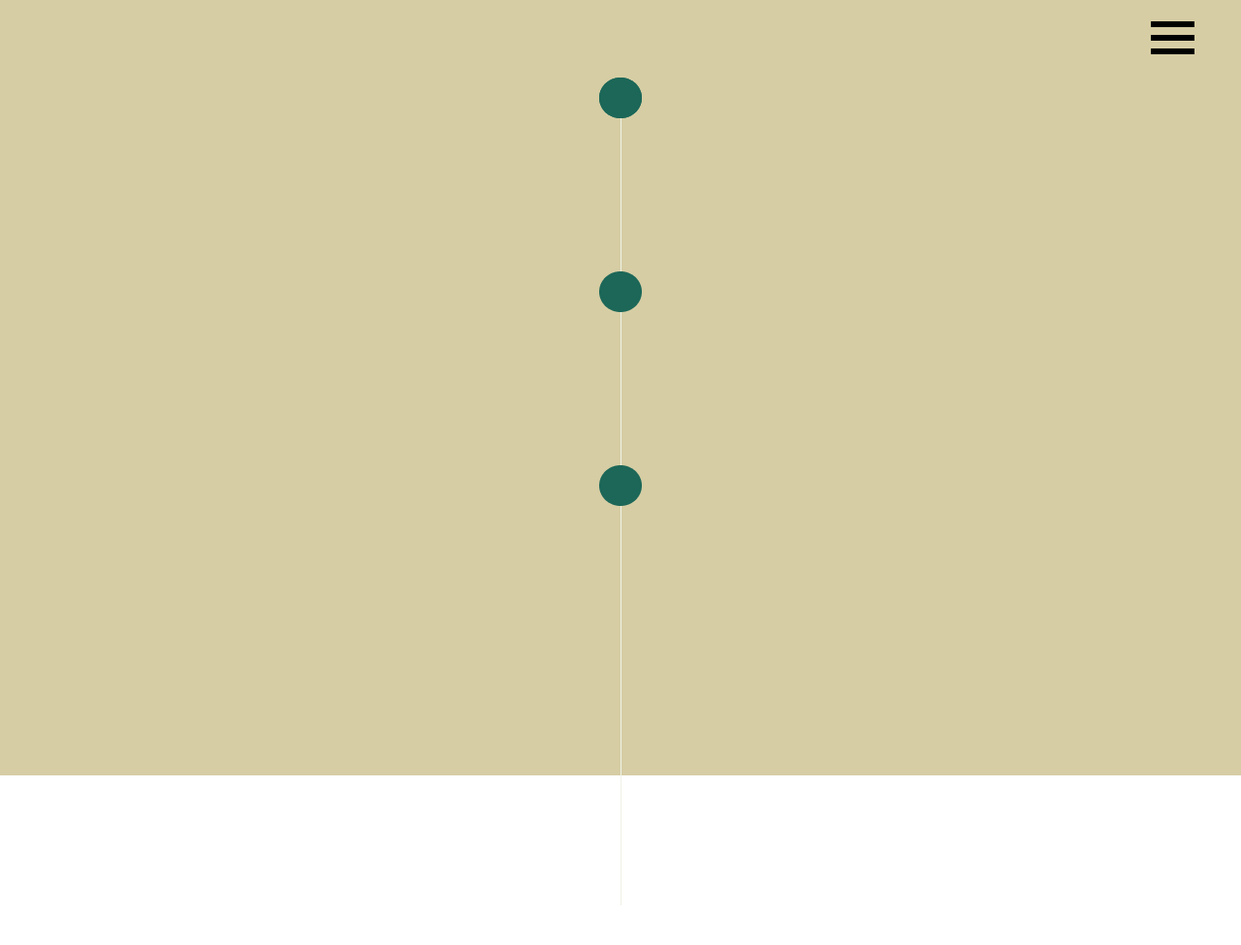
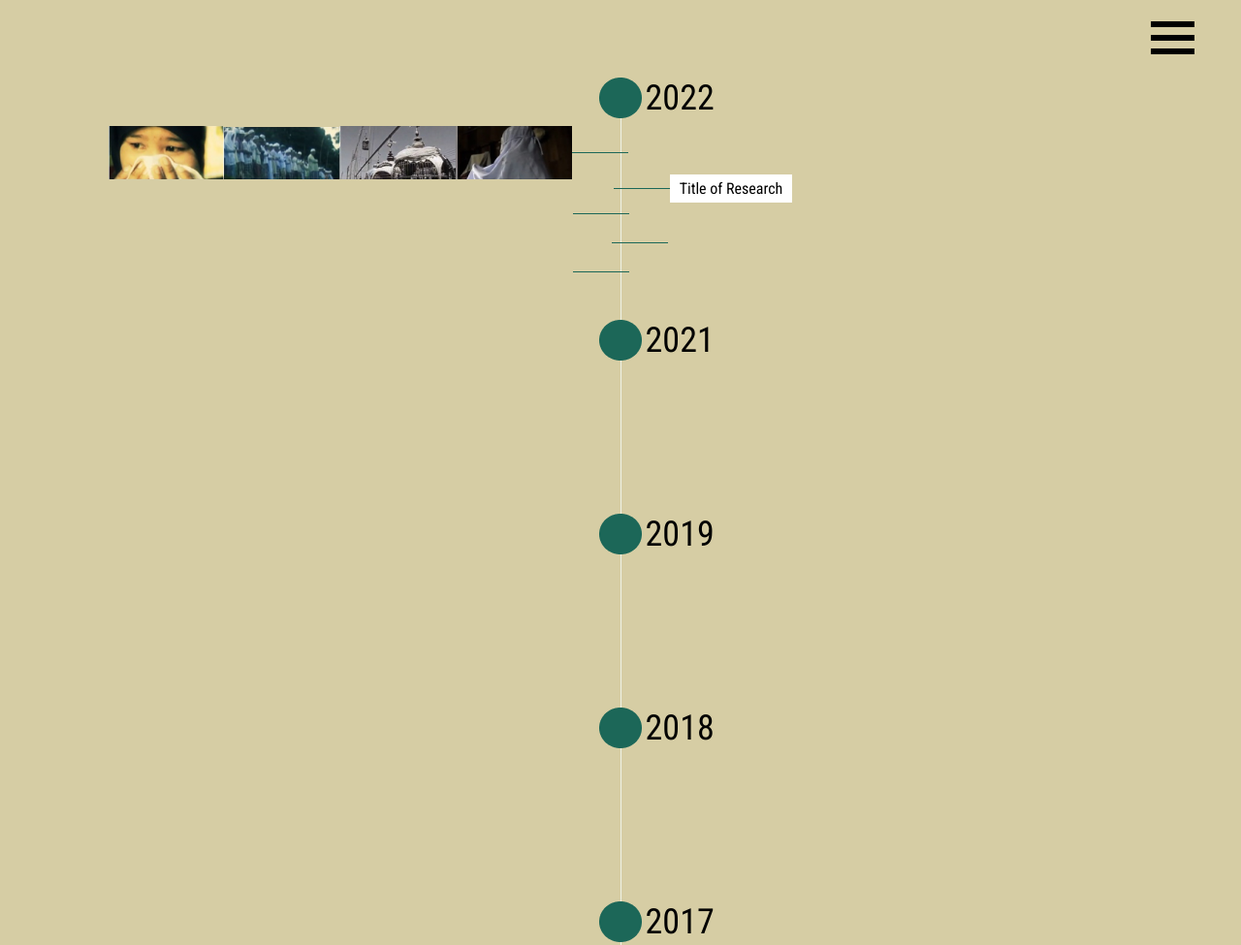
Before and after one commit to ahmar7/i-naWebsite, a plain HTML site: page creative.html in a window 1280 px wide. Shown: the top 975 px of the page at 97% size. Before the commit the page ends 800 px from the top, so only its background shows below. Drawn offline with Linux system fonts and the light colour scheme.

Commit message:
creative page update

```diff
--- a/creative.html
+++ b/creative.html
@@ -66,23 +66,55 @@
         <!-- Creative Page Start -->
         <div class="main-container">
             <div class="main-creative">
-                        <div class="eclipse">
+                        <div class="eclipse line">
                             <img src='./assets/work-page/Line 1.png'
                                  alt="">
                         </div>
                 <div class="eclipse">
-                    <img src='./assets/work-page/Ellipse 2.png' alt="">
+                    <img src='./assets/work-page/Ellipse 2.png' alt=""><p>2022</p>
                 </div>
                 <div class="eclipse ec-space">
-                    <img src='./assets/work-page/Ellipse 2.png' alt="">
+                    <img src='./assets/work-page/Ellipse 2.png' alt=""><p>2021</p>
                 </div>
                 <div class="eclipse ec-space2">
-                    <img src='./assets/work-page/Ellipse 2.png' alt="">
+                    <img src='./assets/work-page/Ellipse 2.png' alt=""><p>2019</p>
                 </div>
                 <div class="eclipse ec-space3">
-                    <img src='./assets/work-page/Ellipse 2.png' alt="">
+                    <img src='./assets/work-page/Ellipse 2.png' alt=""><p>2018</p>
                 </div>
+                <div class="eclipse ec-space4">
+                    <img src='./assets/work-page/Ellipse 2.png' alt=""><p>2017</p>
+                </div>
+                <div class="eclipse ec-space5">
+                    <img src='./assets/work-page/Ellipse 2.png' alt=""><p>2016</p>
+                </div>
+        <div class="image-box">
 
+
+            <img src="./assets/work-page/videoartone 1.png" alt="">
+            <img src="./assets/work-page/videoartone 2.png" alt="">
+            <img src="./assets/work-page/videoartone 3.png" alt="">
+            <img src="./assets/work-page/videoartone 4.png" alt="">
+            <img src="./assets/work-page/Line 5.png"
+                 alt="">
+        </div>
+        <div class="extra-image-box">
+            <img src="./assets/work-page/Line 5.png"
+                 alt="">
+                 <span>Title of Research</span>
+        </div>
+        <div class="extra-image-line">
+             <img src="./assets/work-page/Line 5.png"
+                 alt="">
+        </div>
+        <div class="extra-image-other">
+             <img src="./assets/work-page/Line 5.png"
+                 alt="">
+        </div>
+        <div class="extra-image-other2">
+             <img src="./assets/work-page/Line 5.png"
+                 alt="">
+        </div>
             </div>
         </div>
         <!-- Creative Page End -->
--- a/css/style.css
+++ b/css/style.css
@@ -399,7 +399,7 @@ h2 {
 .main-creative {
   box-sizing: border-box;
   background-color: #D6CDA4;
-  min-height: 100vh;
+  min-height: 200vh;
   width: 100%;
   padding-top: 80px;
 }
@@ -413,29 +413,138 @@ h2 {
   margin: auto;
 }
 
-.straight-line {
+.eclipse p {
+  position: absolute;
+  left: 52%;
+  z-index: 999;
 
-  position: absolute;
-  /* left: 50%; */
-  z-index: 9999;
-  left: 0;
+  /* left: 0; */
   right: 0;
   margin: auto;
 }
 
+
+
+.line img {
+  height: 1050px;
+  width: 1px !important;
+}
+
 .ec-space {
-  top: 200px !important;
-  margin-bottom: 200px !important;
+  margin-top: 250px !important;
+  margin-bottom: 250px !important;
 }
 
 .ec-space2 {
-  top: 400px !important;
-  margin-bottom: 400px !important;
+  margin-top: 450px !important;
+  margin-bottom: 450px !important;
 }
 
 .ec-space3 {
-  top: 600px !important;
-  margin-bottom: 600px !important;
+  margin-top: 650px !important;
+  margin-bottom: 650px !important;
+}
+
+.ec-space4 {
+  margin-top: 850px !important;
+  margin-bottom: 850px !important;
+}
+
+.ec-space5 {
+  margin-top: 1050px !important;
+  margin-bottom: 1050px !important;
+}
+
+.image-box {
+  display: flex;
+  justify-content: center;
+  align-items: center;
+  flex-direction: row;
+  position: absolute;
+  /* left: 50%; */
+  z-index: 999;
+  top: 130px;
+  left: -520px;
+  right: 0;
+
+  margin: auto;
+}
+
+
+.extra-image-box {
+  display: flex;
+  justify-content: center;
+  align-items: center;
+  flex-direction: row;
+  position: absolute;
+  /* left: 50%; */
+  z-index: 999;
+  top: 180px;
+  left: 170px;
+  right: 0;
+
+  margin: auto;
+}
+
+.extra-image-line {
+  display: flex;
+  justify-content: center;
+  align-items: center;
+  flex-direction: row;
+  position: absolute;
+  /* left: 50%; */
+  z-index: 999;
+  top: 220px;
+  left: -40px;
+  right: 0;
+
+  margin: auto;
+
+}
+
+.extra-image-box span {
+  background-color: white;
+  padding: 5px 10px;
+}
+
+.extra-image-other {
+  display: flex;
+  justify-content: center;
+  align-items: center;
+  flex-direction: row;
+  position: absolute;
+  /* left: 50%; */
+  z-index: 999;
+  top: 250px;
+  left: 40px;
+  right: 0;
+
+  margin: auto;
+}
+
+.eclipse P {
+  font-family: 'Roboto Condensed';
+  font-style: normal;
+  font-weight: 400;
+  font-size: 36px;
+  line-height: 42px;
+
+  color: #000000;
+}
+
+.extra-image-other2 {
+  display: flex;
+  justify-content: center;
+  align-items: center;
+  flex-direction: row;
+  position: absolute;
+  /* left: 50%; */
+  z-index: 999;
+  top: 280px;
+  left: -40px;
+  right: 0;
+
+  margin: auto;
 }
 
 /* Creative page CSS End */
```
